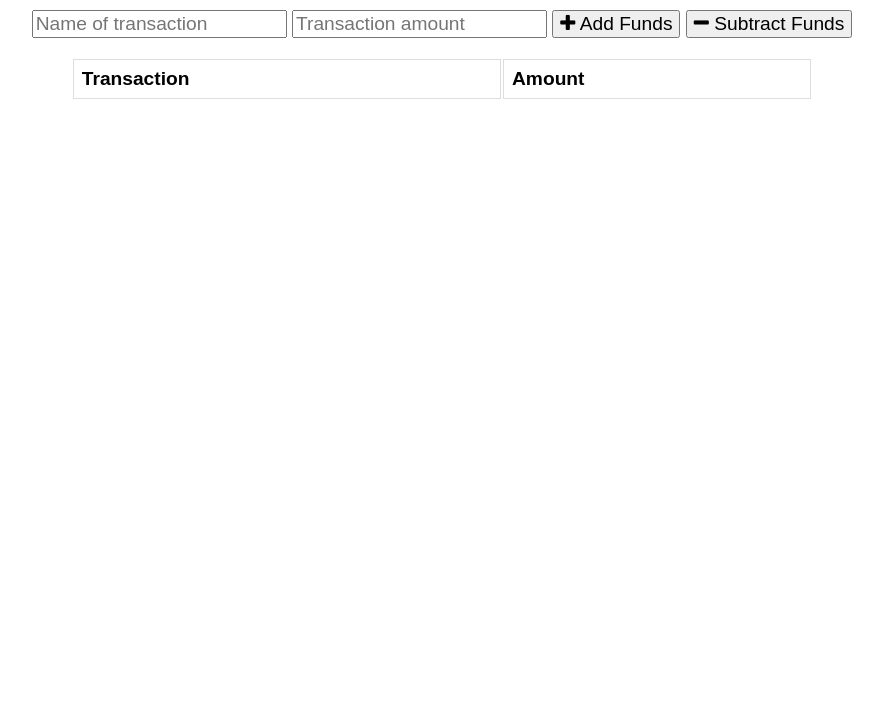
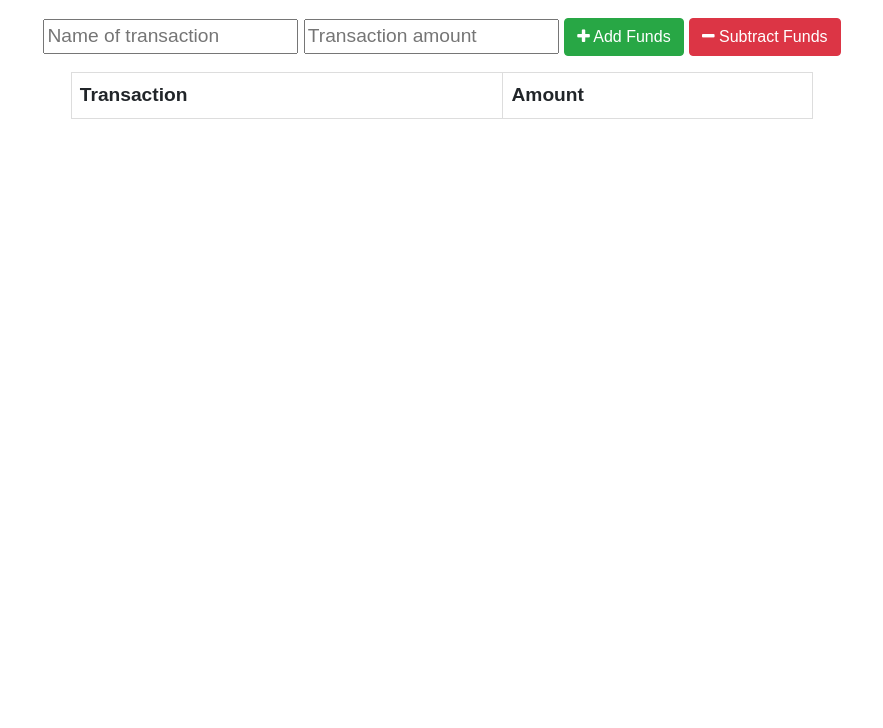
Before and after one commit to Tianwes/online-offline-budget-tracker, a website: page public/index.html in a window 1280 px wide. Shown: the part 72-800 px from the top of the page, without its empty margins (198-1081 px from the left). Drawn offline with nearby package versions, Linux system fonts and the light colour scheme; no server answers.

Commit message:
Added bootstrap to buttons

```diff
--- a/public/index.html
+++ b/public/index.html
@@ -6,8 +6,9 @@
   <meta http-equiv="X-UA-Compatible" content="ie=edge">
   <meta name="theme-color" content="#317EFB">
   <link rel="shortcut icon" href="icons/icon-192x192.png" type="image/x-icon">
-
   <link rel="stylesheet" href="https://stackpath.bootstrapcdn.com/font-awesome/4.7.0/css/font-awesome.min.css">
+  <link rel="stylesheet" href="https://cdn.jsdelivr.net/npm/bootstrap@4.6.0/dist/css/bootstrap.min.css"
+   integrity="sha384-B0vP5xmATw1+K9KRQjQERJvTumQW0nPEzvF6L/Z6nronJ3oUOFUFpCjEUQouq2+l" crossorigin="anonymous">
   <link rel="stylesheet" href="styles.css">
   <link rel="manifest" href="manifest.webmanifest">
 
@@ -23,8 +24,8 @@
     <div class="form">
       <input type="text" id="t-name" placeholder="Name of transaction" />
       <input type="number" min="0" id="t-amount" placeholder="Transaction amount" />
-      <button id="add-btn"><i class="fa fa-plus buttons"></i> Add Funds</button>
-      <button id="sub-btn"><i class="fa fa-minus"></i> Subtract Funds</button>
+      <button type="button" class="btn btn-success text-white" id="add-btn"><i class="fa fa-plus buttons"></i> Add Funds</button>
+      <button type="button" class="btn btn-danger text-white" id="sub-btn"><i class="fa fa-minus"></i> Subtract Funds</button>
       <p class="error"></p>
     </div>
 
```
